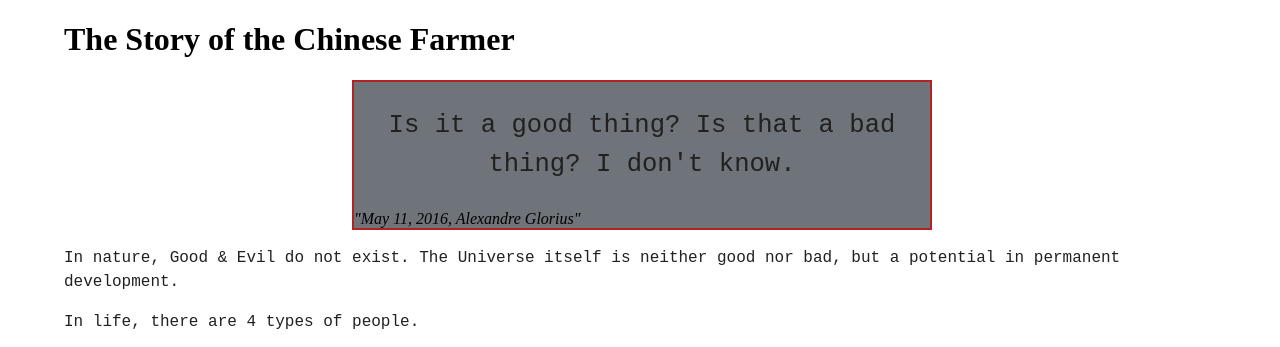
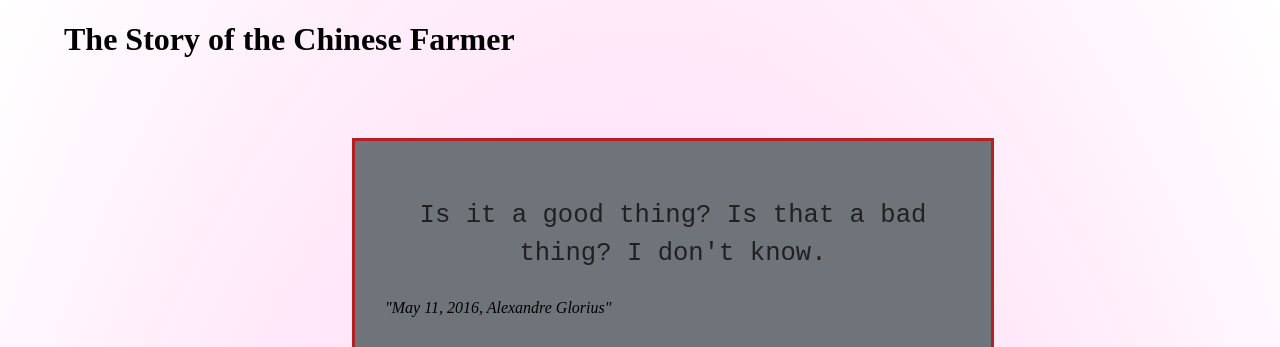
Before and after one commit to DuboisGael/Progressive-enhancement, a plain HTML site: page index.html in a window 1280 px wide. Shown: the top 347 px of the page. Drawn offline with Linux system fonts and the light colour scheme.

Commit message:
css et hhtml

```diff
--- a/style.css
+++ b/style.css
@@ -2,6 +2,13 @@ body{
     width: 90%;
     margin-left: 5%;
     margin-right: 5%;
+    background-color: #fbe9e7;
+    background: -webkit-radial-gradient(rgb(255, 185, 237), rgb(255, 255, 255));
+    background: radial-gradient(rgb(255, 185, 237), rgb(255, 255, 255));
+
+
+
+
 }
 
 p {
@@ -24,12 +31,14 @@ blockquote{
    width: 50%;
    margin-left: 25%;
    margin-right: 25%;
+   padding: 30px;
    background-color:rgb(110, 116, 122);
-   border: solid 2px firebrick;
+   border: solid 3px firebrick;
+   margin-top: 80px;
+   margin-bottom: 80px;
+}
 
-
-}
- blockquote p{
+blockquote p{
      font-size: 160%;
      text-align: center;
  }
```
Also changed, not shown: image/OBZZVD1.webp (added), 1 other file.
